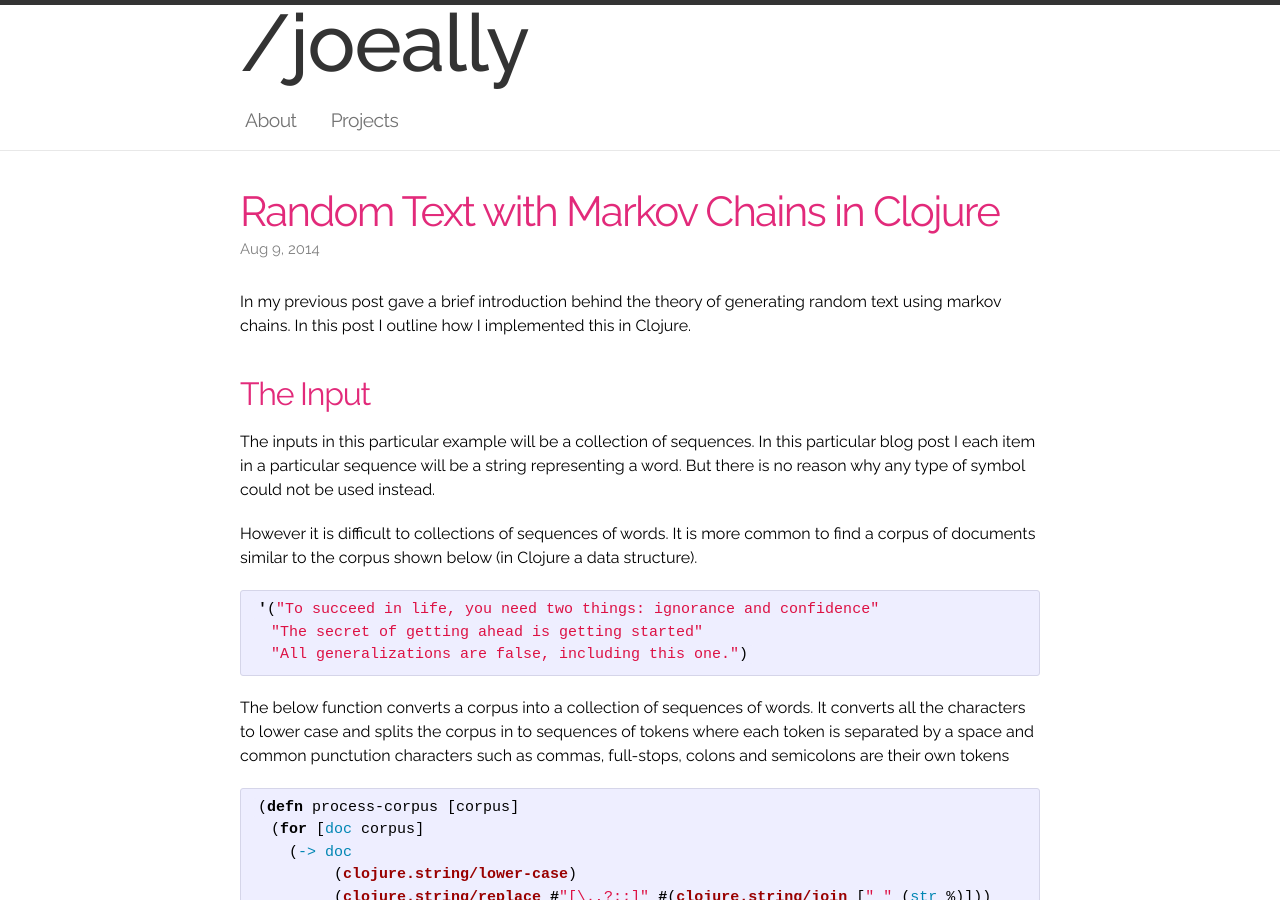
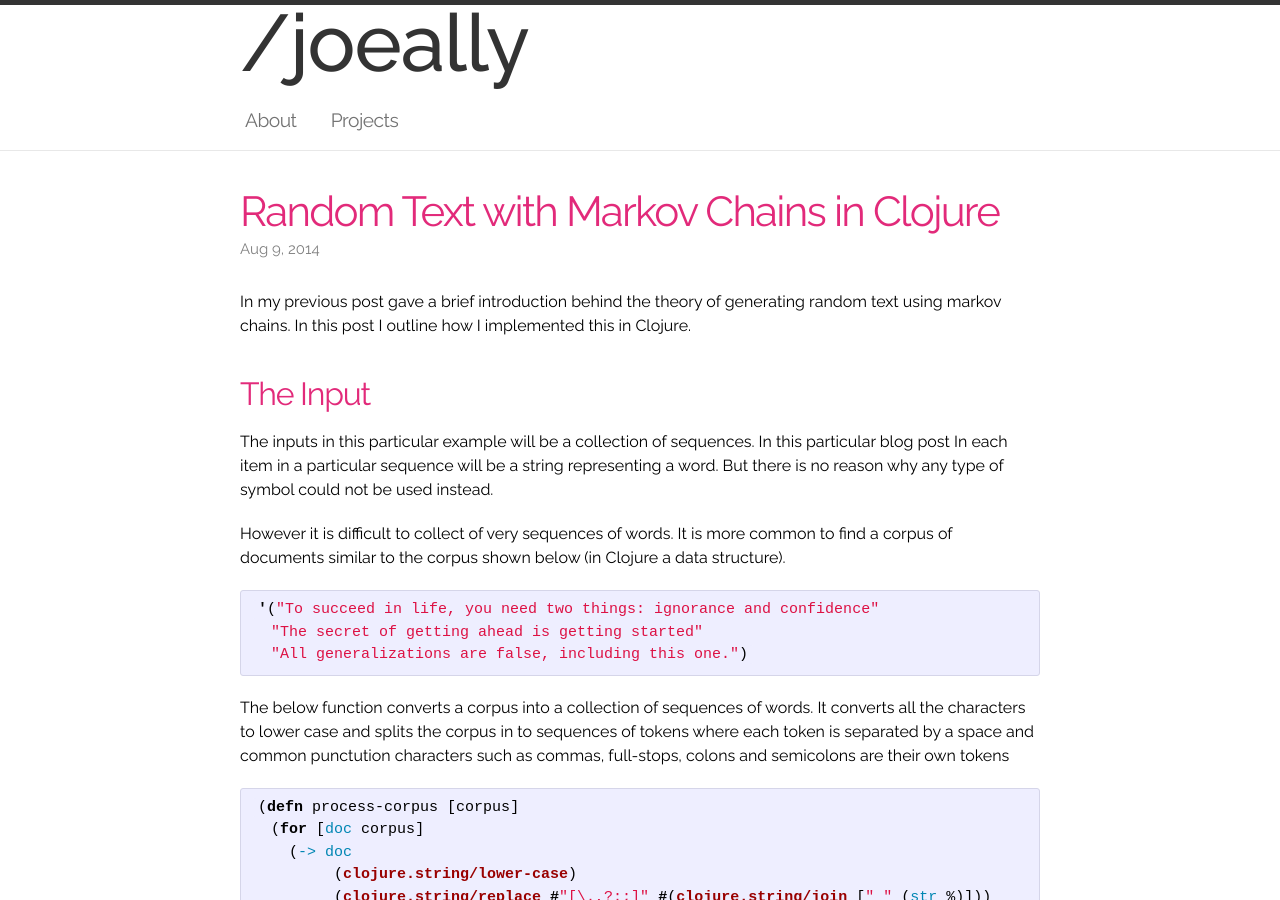
Before and after one commit to joeally/mysite, a Jekyll site: the page built from _posts/2014-08-09-random-text-with-markov-chains-in-clojure.markdown, in a window 1280 px wide and 900 px high. Built offline with Jekyll 4.4.1, drawn with Linux system fonts in a browser that asks for light colours; formulas are drawn with MathJax 3; some of the changed text lies outside the part shown.

Commit message:
corrected some mistakes

```diff
--- a/_posts/2014-08-09-random-text-with-markov-chains-in-clojure.markdown
+++ b/_posts/2014-08-09-random-text-with-markov-chains-in-clojure.markdown
@@ -8,9 +8,9 @@ categories: clojure markov
 In my previous post gave a brief introduction behind the theory of generating random text using markov chains. In this post I outline how I implemented this in Clojure.
 
 ## The Input
-The inputs in this particular example will be a collection of sequences. In this particular blog post I each item in a particular sequence will be a string representing a word. But there is no reason why any type of symbol could not be used instead.
+The inputs in this particular example will be a collection of sequences. In this particular blog post In each item in a particular sequence will be a string representing a word. But there is no reason why any type of symbol could not be used instead.
 
-However it is difficult to collections of sequences of words. It is more common to find a corpus of documents similar to the corpus shown below (in Clojure a data structure).
+However it is difficult to collect of very sequences of words. It is more common to find a corpus of documents similar to the corpus shown below (in Clojure a data structure).
 
 {% highlight clojure %}
 '("To succeed in life, you need two things: ignorance and confidence"
@@ -126,7 +126,7 @@ Now we are able to build a transition table we can now generate our sequences of
    first
    (iterate
     (fn [prev]
-      ;;j
+      ;;return a sequence of all except the first value in the previous result and the next in the sequence
       (conj (vec (drop 1 prev)) (tt/rand-next trans-tbl prev)))
     prev)))
 {% endhighlight %}
```
Also changed, not shown: other parts of _posts/2014-08-09-random-text-with-markov-chains-in-clojure.markdown (+1 -1 lines).
